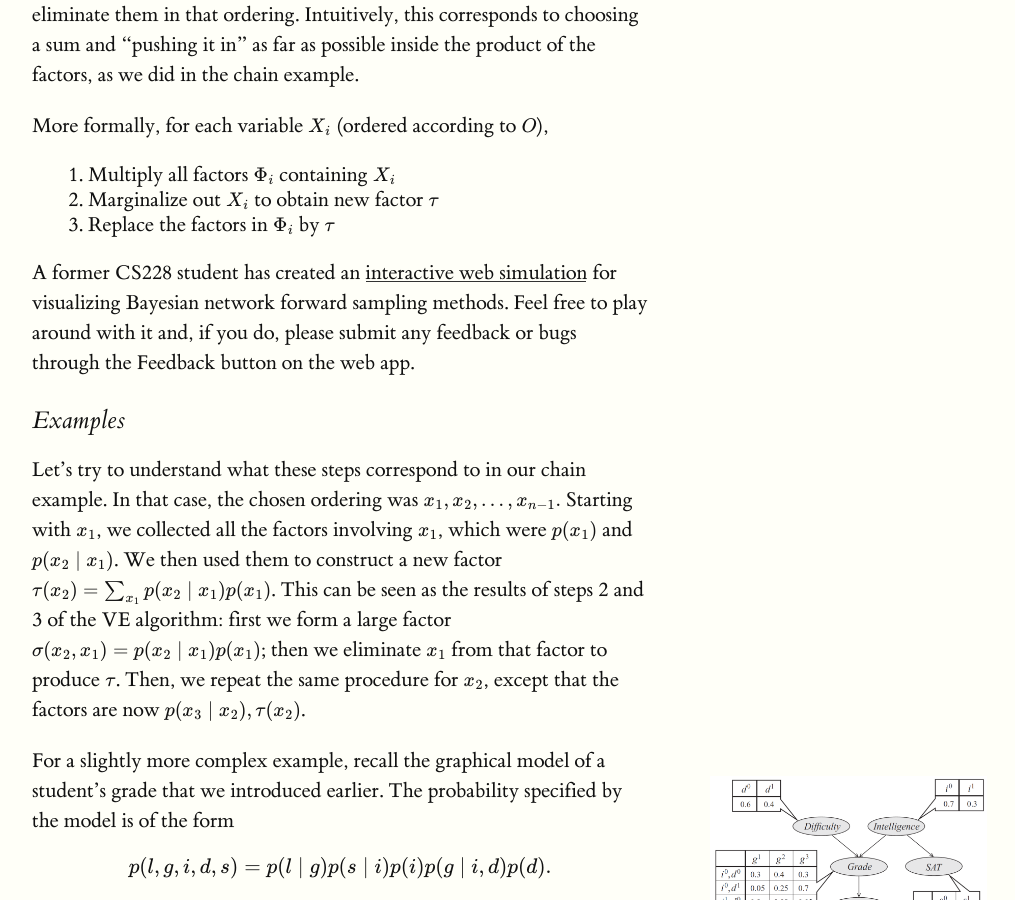
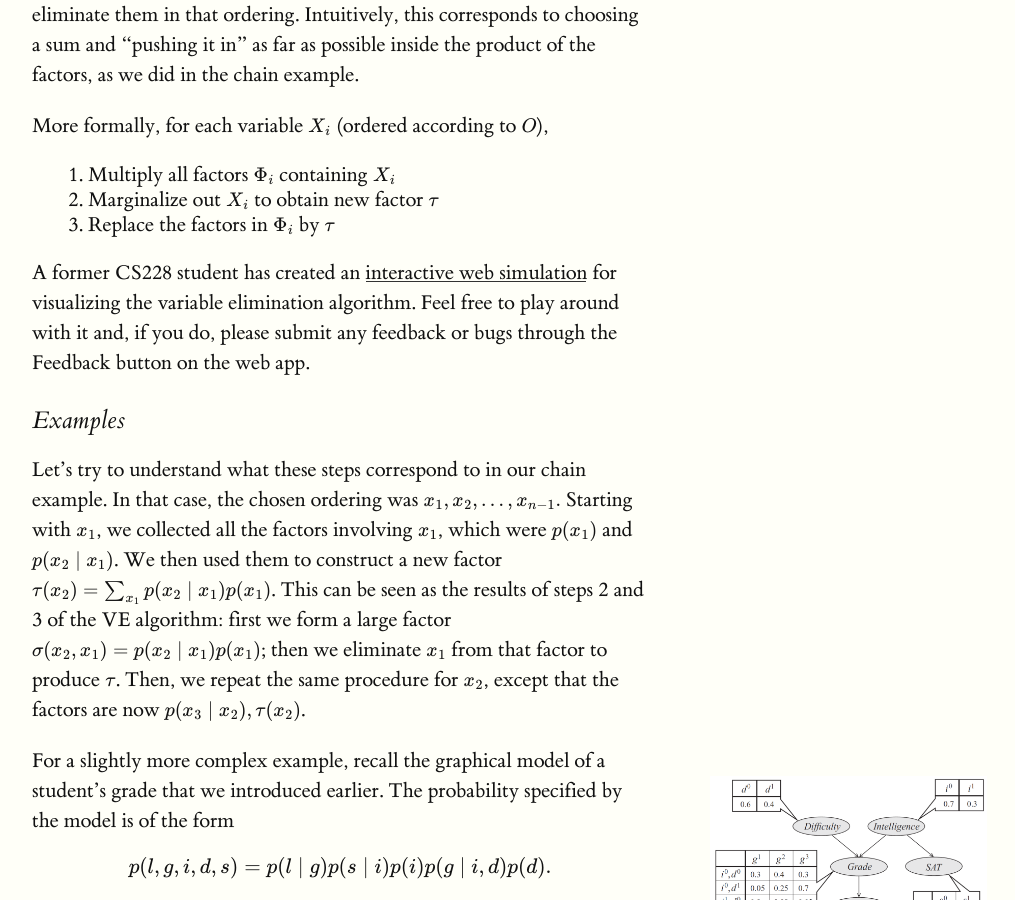
Before and after one commit to ermongroup/cs228-notes, a Jekyll site: the page built from inference/ve/index.md, in a window 1280 px wide and 900 px high, scrolled down 4397 px. Shown: the whole window, without its empty margins (128-1143 px from the left). Built offline with Jekyll 4.4.1, drawn with Linux system fonts in a browser that asks for light colours; formulas are drawn with MathJax 3.

Commit message:
Fix wording on VE app link

```diff
--- a/inference/ve/index.md
+++ b/inference/ve/index.md
@@ -100,7 +100,7 @@
 2. Marginalize out $$X_i$$ to obtain new factor $$\tau$$
 3. Replace the factors in $$\Phi_i$$ by $$\tau$$
 
-A former CS228 student has created an [interactive web simulation](http://pgmlearning.herokuapp.com/vElimApp) for visualizing Bayesian network forward sampling methods. Feel free to play around with it and, if you do, please submit any feedback or bugs through the Feedback button on the web app.
+A former CS228 student has created an [interactive web simulation](http://pgmlearning.herokuapp.com/vElimApp) for visualizing the variable elimination algorithm. Feel free to play around with it and, if you do, please submit any feedback or bugs through the Feedback button on the web app.
 
 ### Examples
 
```
